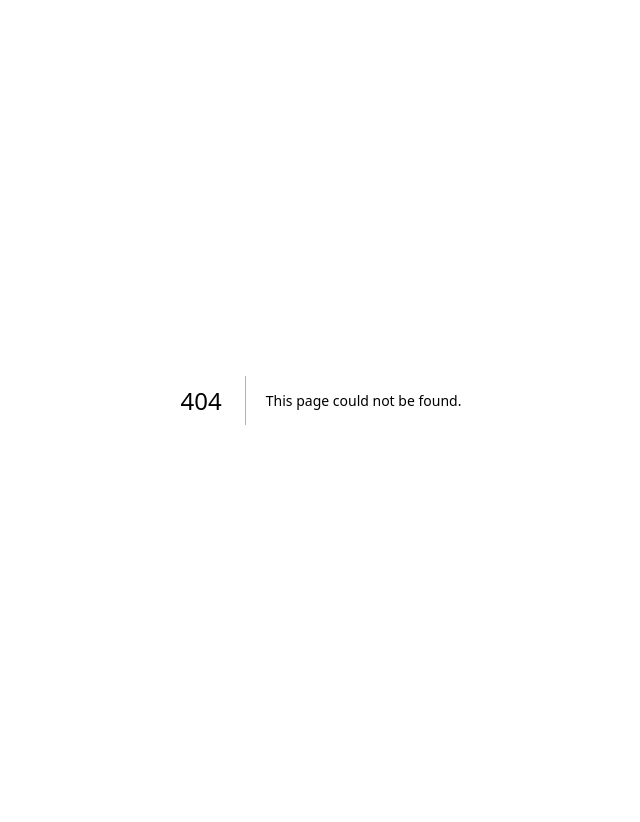
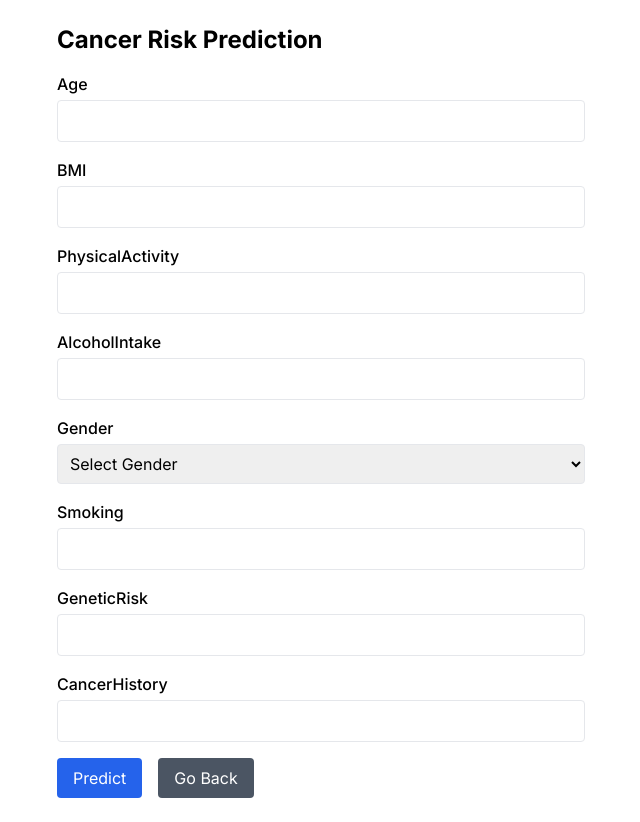
Before and after one commit to ahmed20455/HealthAI---AI-Powered-HealthCare-Platform, a Next.js app: page /ai-diagnosis/cancer-prediction in a window 1280 px wide. Before the commit this address had no page. Shown: the whole page, without its empty margins (319-959 px from the left). Before the commit the page ends 800 px from the top, so only its background shows below. Built offline with nearby package versions, Linux system fonts and the light colour scheme.

Commit message:
Create page.tsx

```diff
--- /dev/null
+++ b/app/ai-diagnosis/cancer-prediction/page.tsx
@@ -0,0 +1,143 @@
+// app/components/CancerForm.tsx
+
+"use client"
+import React, { useState } from "react"
+
+export default function CancerForm() {
+  const [formData, setFormData] = useState({
+    Age: "",
+    Gender: "",
+    BMI: "",
+    Smoking: "",
+    GeneticRisk: "",
+    PhysicalActivity: "",
+    AlcoholIntake: "",
+    CancerHistory: ""
+  })
+
+  const [result, setResult] = useState<string | null>(null)
+  const [error, setError] = useState<string | null>(null)
+
+  const handleChange = (
+    e: React.ChangeEvent<HTMLInputElement | HTMLSelectElement>
+  ) => {
+    setFormData({ ...formData, [e.target.name]: e.target.value })
+    setError(null)
+    setResult(null)
+  }
+
+  const handleSubmit = async (e: React.FormEvent) => {
+    e.preventDefault()
+
+    // Validation
+    for (const [key, value] of Object.entries(formData)) {
+      if (value === "") {
+        setError(`Please enter ${key}`)
+        return
+      }
+      if (
+        key !== "Gender" &&
+        isNaN(Number(value))
+      ) {
+        setError(`${key} must be a number`)
+        return
+      }
+    }
+
+    try {
+      const res = await fetch("http://127.0.0.1:5173/cancer_predict", {
+        method: "POST",
+        headers: { "Content-Type": "application/json" },
+        body: JSON.stringify(formData)
+      })
+
+      const data = await res.json()
+
+      if (!res.ok) {
+        setError(data.error || "Prediction failed")
+        return
+      }
+
+      setResult(data.message)
+    } catch (err) {
+      console.error("Error:", err)
+      setError("Failed to connect to prediction server.")
+    }
+  }
+
+  return (
+    <div className="max-w-xl mx-auto p-6">
+      <h1 className="text-2xl font-bold mb-4">Cancer Risk Prediction</h1>
+
+      <form onSubmit={handleSubmit} className="space-y-4">
+        {["Age", "BMI", "PhysicalActivity", "AlcoholIntake"].map((field) => (
+          <div key={field}>
+            <label className="block mb-1 font-medium">{field}</label>
+            <input
+              type="number"
+              name={field}
+              value={formData[field as keyof typeof formData]}
+              onChange={handleChange}
+              step="any"
+              className="w-full border p-2 rounded"
+              required
+            />
+          </div>
+        ))}
+
+        <div>
+          <label className="block mb-1 font-medium">Gender</label>
+          <select
+            name="Gender"
+            value={formData.Gender}
+            onChange={handleChange}
+            className="w-full border p-2 rounded"
+            required
+          >
+            <option value="">Select Gender</option>
+            <option value="Male">Male</option>
+            <option value="Female">Female</option>
+          </select>
+        </div>
+
+        {["Smoking", "GeneticRisk", "CancerHistory"].map((field) => (
+          <div key={field}>
+            <label className="block mb-1 font-medium">{field}</label>
+            <input
+              type="number"
+              name={field}
+              value={formData[field as keyof typeof formData]}
+              onChange={handleChange}
+              className="w-full border p-2 rounded"
+              required
+            />
+          </div>
+        ))}
+
+        <div className="flex gap-4">
+          <button
+            type="submit"
+            className="bg-blue-600 text-white px-4 py-2 rounded"
+          >
+            Predict
+          </button>
+          <button
+            type="button"
+            onClick={() => window.history.back()}
+            className="bg-gray-600 text-white px-4 py-2 rounded"
+          >
+            Go Back
+          </button>
+        </div>
+      </form>
+
+      {error && (
+        <div className="mt-4 p-4 bg-red-100 text-red-700 rounded">{error}</div>
+      )}
+
+      {result && (
+        <div className="mt-4 p-4 bg-green-100 text-green-700 rounded">{result}</div>
+      )}
+    </div>
+  )
+}
```
